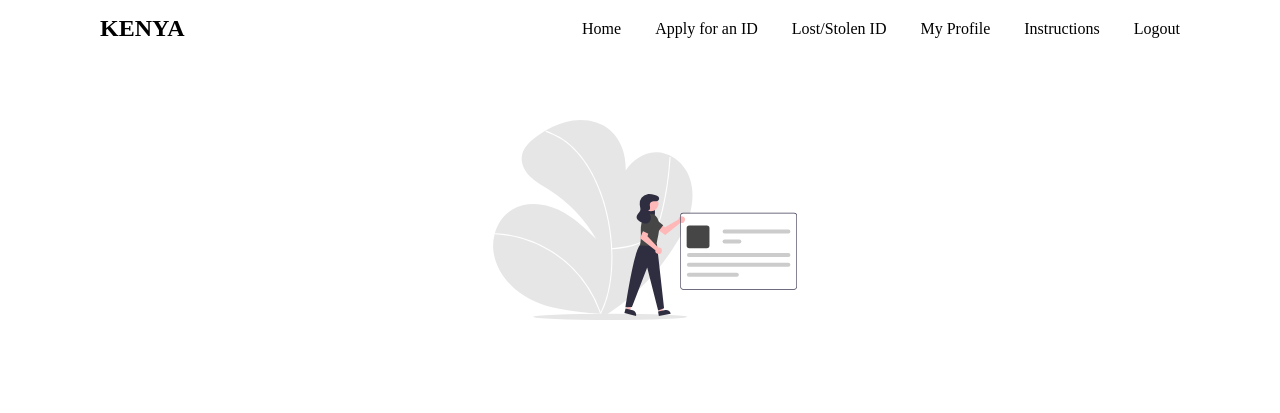
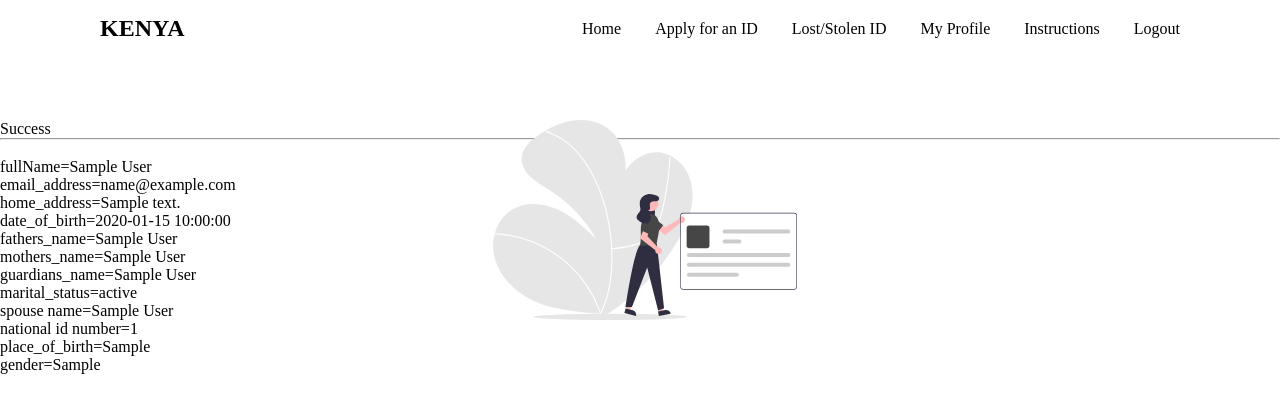
Before and after one commit to Natalie-A/software-engineering-project, a PHP site: page /profile.php in a window 1280 px wide. Shown: the top 413 px of the page. Run offline with PHP 8.4, Linux system fonts and the light colour scheme; the visitor is signed in with stand-in values (Sample User, id 1); tables that the repository leaves empty or names only in its code hold one stand-in row (values such as "Sample post").

Commit message:
display user details

```diff
--- a/profile.php
+++ b/profile.php
@@ -1,6 +1,9 @@
 <?php
 session_start();
 include_once "db.php";
+include_once 'util.php';
+$con = new DBConnector();
+$pdo = $con->connectToDB();
 ?>
 <!DOCTYPE html>
 <html>
@@ -27,5 +30,29 @@ include_once "db.php";
             </header>
         </div>
         <img src="img/profile.svg" class="image" alt="" />
+        <?php
+        $users_id=$_SESSION['id'];
+        $stmt=$pdo->prepare("SELECT * FROM user_details where users_id=:users_id");
+        $stmt->bindParam(":users_id",$users_id,PDO::PARAM_INT,1);
+        if($stmt->execute()){
+            echo " Success <br>";
+            $row = $stmt->fetch(PDO::FETCH_ASSOC);
+            echo "<hr>";
+            //echo "<img src = 'Image/".$row['image'].'" />';
+            echo "<br> fullName=$row[full_name]";
+            echo "<br> email_address=$row[email_address]";
+            echo "<br> home_address=$row[home_address]";
+            echo "<br> date_of_birth=$row[date_of_birth]";
+            echo "<br> fathers_name=$row[fathers_name]";
+            echo "<br> mothers_name=$row[mothers_name]";
+            echo "<br> guardians_name=$row[guardians_name]";
+            echo "<br> marital_status=$row[marital_status]";
+            echo "<br> spouse name=$row[spouse_name]";
+            echo "<br> national id number=$row[national_id_number]";
+            echo "<br> place_of_birth=$row[place_of_birth]";
+            echo "<br> gender=$row[gender]";
+
+            }
+        ?>
 	</body>
 </html>
```
